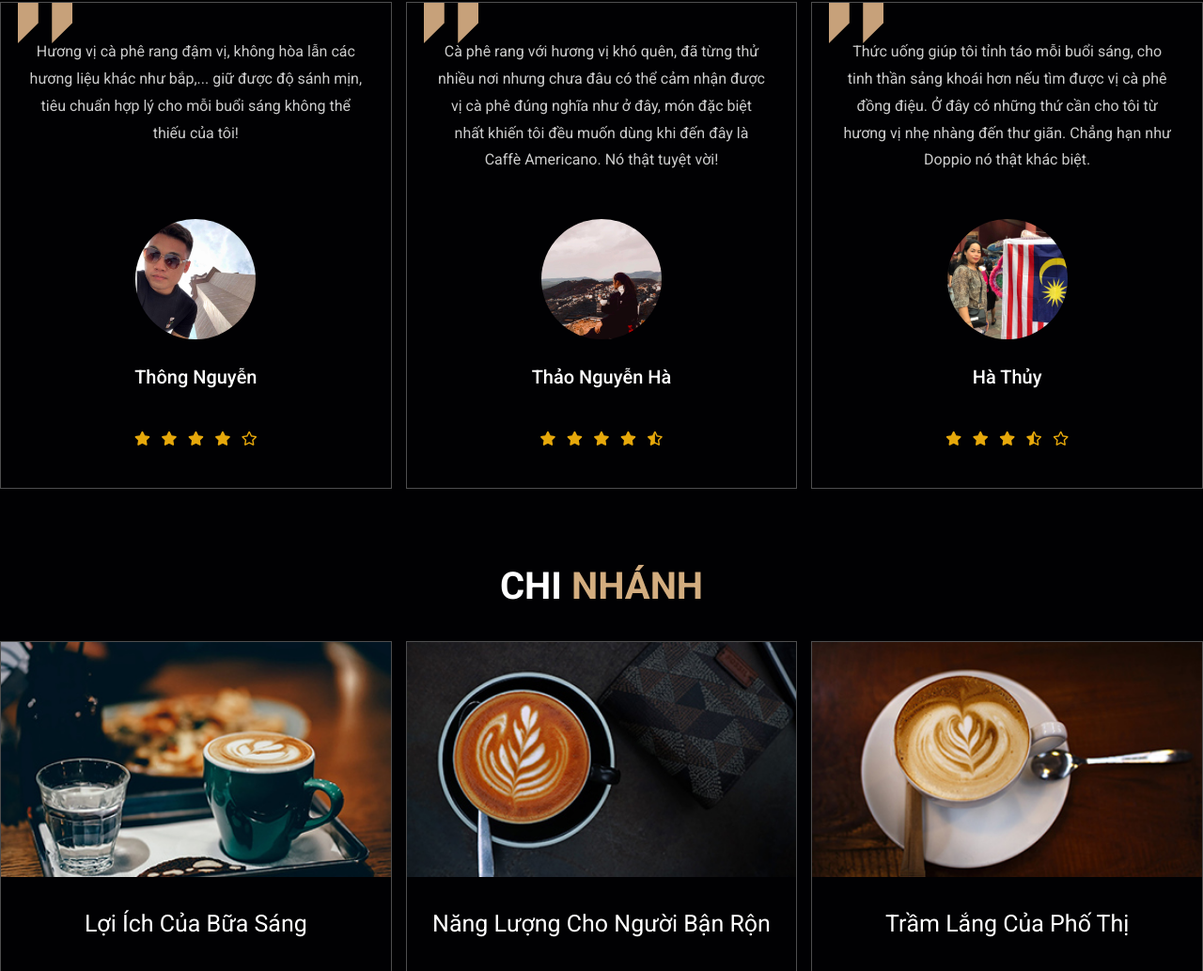
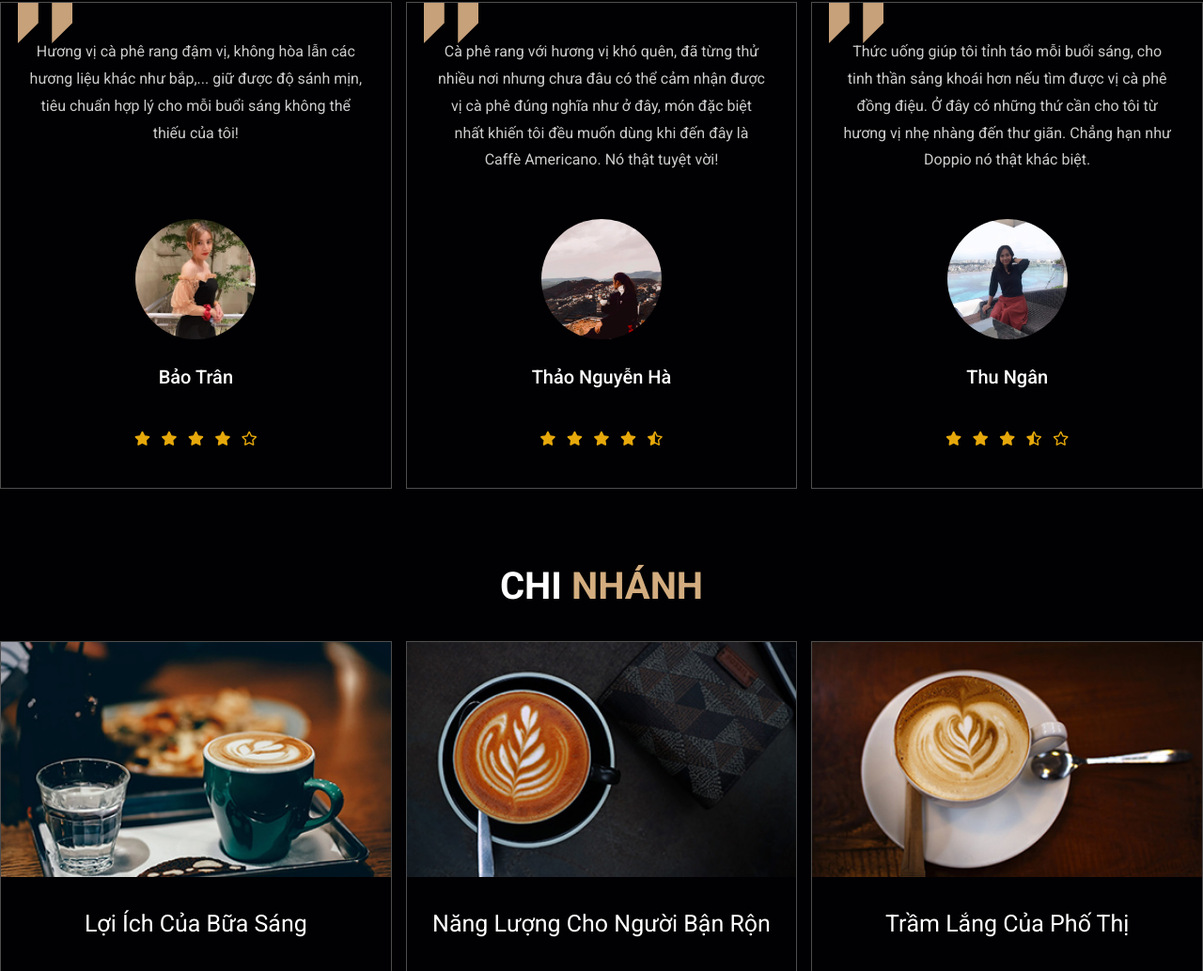
Before and after one commit to minhthong141096/coffe_shop, a plain HTML site: page index.html in a window 1280 px wide. Shown: the part 3068-4101 px from the top of the page at 94% size. Drawn offline with Linux system fonts and the light colour scheme.

Commit message:
Add files via upload

```diff
--- a/index.html
+++ b/index.html
@@ -258,8 +258,8 @@
             <div class="box">
                 <img src="./img/quote-img.png" alt="" class="quote">
                 <p>Hương vị cà phê rang đậm vị, không hòa lẫn các hương liệu khác như bắp,... giữ được độ sánh mịn, tiêu chuẩn hợp lý cho mỗi buổi sáng không thể thiếu của tôi! <br> <br></p>
-                <img src="./img/pic-1.jpg" alt="" class="pic">
-                <h3>Thông Nguyễn</h3>
+                <img src="./img/pic-tran.jpg" alt="" class="pic">
+                <h3>Bảo Trân</h3>
                         <i class="fas fa-star"></i>
                         <i class="fas fa-star"></i>
                         <i class="fas fa-star"></i>
@@ -281,8 +281,8 @@
             <div class="box">
                 <img src="./img/quote-img.png" alt="" class="quote">
                 <p>Thức uống giúp tôi tỉnh táo mỗi buổi sáng, cho tinh thần sảng khoái hơn nếu tìm được vị cà phê đồng điệu. Ở đây có những thứ cần cho tôi từ hương vị nhẹ nhàng đến thư giãn. Chẳng hạn như Doppio nó thật khác biệt. <br></p>
-                <img src="./img/pic-3.jpg" alt="" class="pic">
-                <h3>Hà Thủy</h3>
+                <img src="./img/picart.jpg" alt="" class="pic">
+                <h3>Thu Ngân</h3>
                         <i class="fas fa-star"></i>
                         <i class="fas fa-star"></i>
                         <i class="fas fa-star"></i>
```
Also changed, not shown: img/pic-tran.jpg (added), img/picart.jpg (added).
